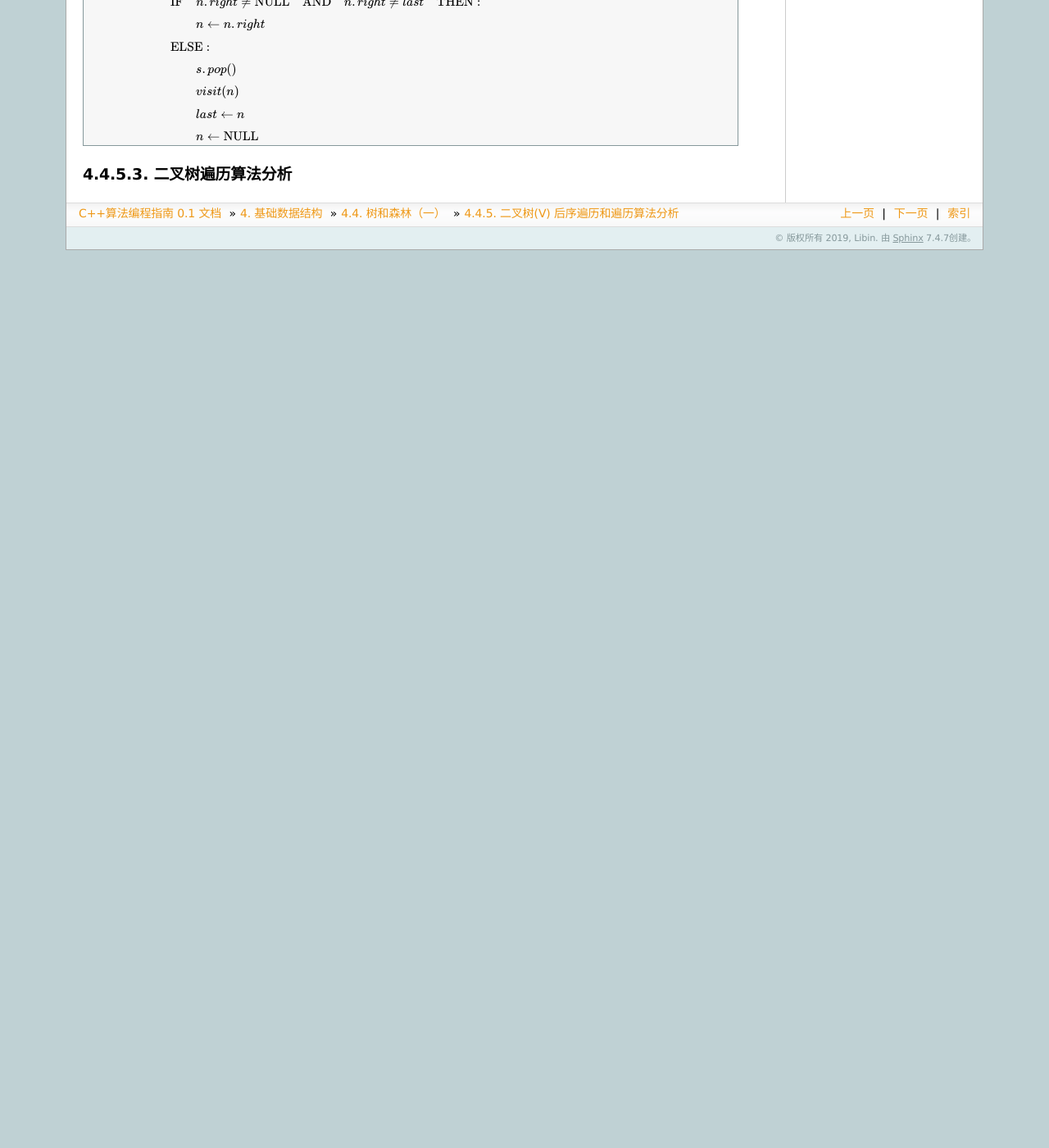
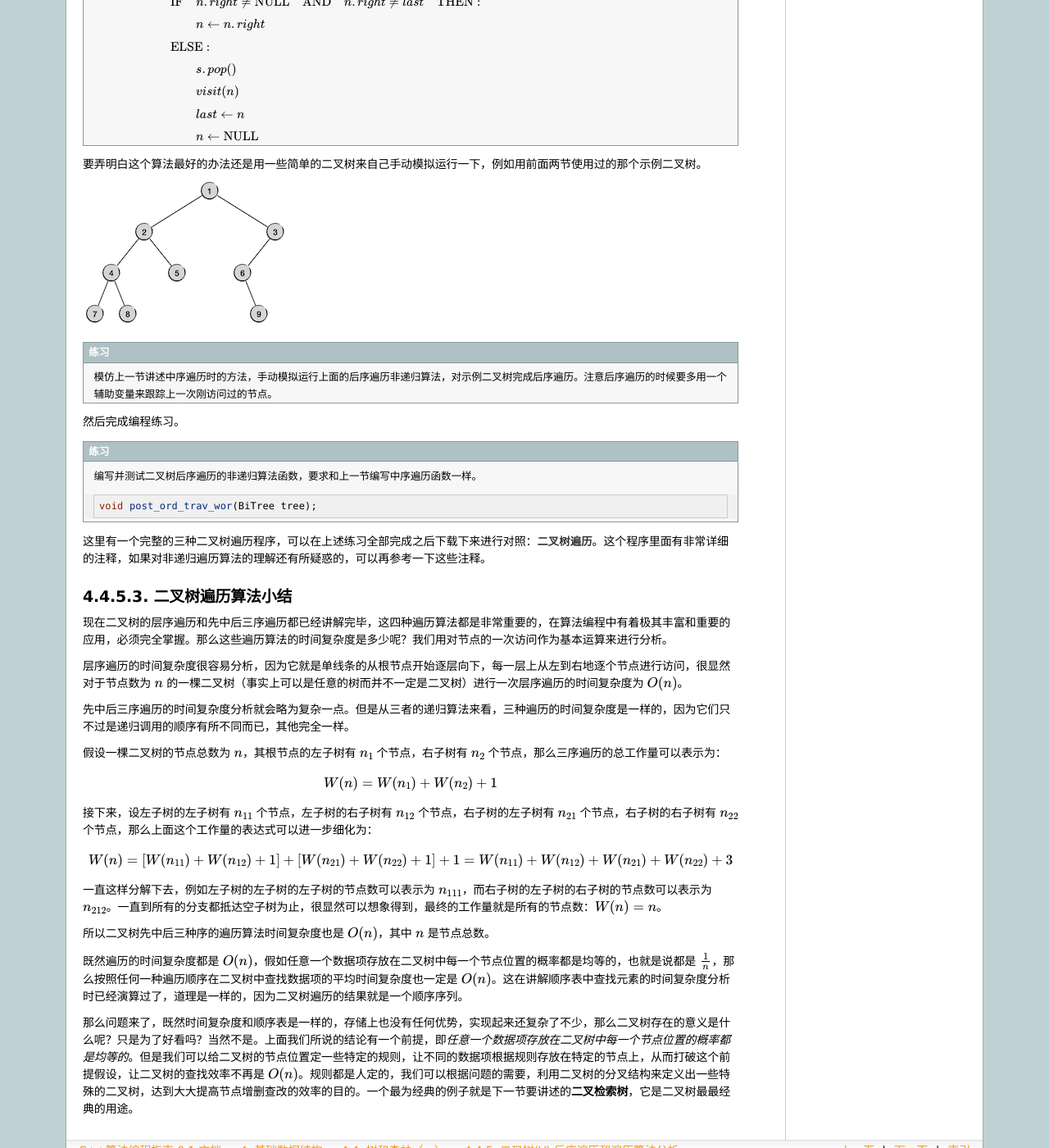
Before and after one commit to majorli/algo_guide, a Sphinx documentation site: the page built from source/ch03/sec04/345_bitree_5.rst, in a window 1280 px wide and 1400 px high, scrolled down 2543 px. Shown: the whole window at 82% size. Built offline with Sphinx 7.4.7, drawn with Linux system fonts in a browser that asks for light colours; formulas are drawn with MathJax 3; before the commit the page ends 2848 px from its top, so only the background shows below that; some of the changed text lies outside the part shown.

Commit message:
20200906_2321draft_345_writing

```diff
--- a/source/ch03/sec04/345_bitree_5.rst
+++ b/source/ch03/sec04/345_bitree_5.rst
@@ -110,7 +110,51 @@
 
    :math:`\ \ \ \ \ \ \ \ \ \ \ \ \ \ \ \ \ \ \ \ \ \ \ \ \ \ \ \ \ \ \ \ n \leftarrow \text{NULL}`
 
+要弄明白这个算法最好的办法还是用一些简单的二叉树来自己手动模拟运行一下，例如用前面两节使用过的那个示例二叉树。
 
+.. image:: ../../images/343_pre_ord_example.png
 
-二叉树遍历算法分析
+.. admonition:: 练习
+
+   模仿上一节讲述中序遍历时的方法，手动模拟运行上面的后序遍历非递归算法，对示例二叉树完成后序遍历。注意后序遍历的时候要多用一个辅助变量来跟踪上一次刚访问过的节点。
+
+然后完成编程练习。
+
+.. admonition:: 练习
+
+   编写并测试二叉树后序遍历的非递归算法函数，要求和上一节编写中序遍历函数一样。
+
+   .. code-block:: c++
+
+      void post_ord_trav_wor(BiTree tree);
+
+这里有一个完整的三种二叉树遍历程序，可以在上述练习全部完成之后下载下来进行对照：:download:`二叉树遍历 </codes/343_bitree_trav.cpp>`\ 。这个程序里面有非常详细的注释，如果对非递归遍历算法的理解还有所疑惑的，可以再参考一下这些注释。
+
+二叉树遍历算法小结
 ^^^^^^^^^^^^^^^^^^
+
+现在二叉树的层序遍历和先中后三序遍历都已经讲解完毕，这四种遍历算法都是非常重要的，在算法编程中有着极其丰富和重要的应用，必须完全掌握。那么这些遍历算法的时间复杂度是多少呢？我们用对节点的一次访问作为基本运算来进行分析。
+
+层序遍历的时间复杂度很容易分析，因为它就是单线条的从根节点开始逐层向下，每一层上从左到右地逐个节点进行访问，很显然对于节点数为 :math:`n` 的一棵二叉树（事实上可以是任意的树而并不一定是二叉树）进行一次层序遍历的时间复杂度为 :math:`O(n)`\ 。
+
+先中后三序遍历的时间复杂度分析就会略为复杂一点。但是从三者的递归算法来看，三种遍历的时间复杂度是一样的，因为它们只不过是递归调用的顺序有所不同而已，其他完全一样。
+
+假设一棵二叉树的节点总数为 :math:`n`\ ，其根节点的左子树有 :math:`n_1` 个节点，右子树有 :math:`n_2` 个节点，那么三序遍历的总工作量可以表示为：
+
+.. math::
+
+   W(n)=W(n_1)+W(n_2)+1
+
+接下来，设左子树的左子树有 :math:`n_{11}` 个节点，左子树的右子树有 :math:`n_{12}` 个节点，右子树的左子树有 :math:`n_{21}` 个节点，右子树的右子树有 :math:`n_{22}` 个节点，那么上面这个工作量的表达式可以进一步细化为：
+
+.. math::
+
+   W(n)=[W(n_{11})+W(n_{12})+1]+[W(n_{21})+W(n_{22})+1]+1=W(n_{11})+W(n_{12})+W(n_{21})+W(n_{22})+3
+
+一直这样分解下去，例如左子树的左子树的左子树的节点数可以表示为 :math:`n_{111}`\ ，而右子树的左子树的右子树的节点数可以表示为 :math:`n_{212}`\ 。一直到所有的分支都抵达空子树为止，很显然可以想象得到，最终的工作量就是所有的节点数：:math:`W(n)=n`\ 。
+
+所以二叉树先中后三种序的遍历算法时间复杂度也是 :math:`O(n)`\ ，其中 :math:`n` 是节点总数。
+
+既然遍历的时间复杂度都是 :math:`O(n)`\ ，假如任意一个数据项存放在二叉树中每一个节点位置的概率都是均等的，也就是说都是 :math:`1\over n`\ ，那么按照任何一种遍历顺序在二叉树中查找数据项的平均时间复杂度也一定是 :math:`O(n)`\ 。这在讲解顺序表中查找元素的时间复杂度分析时已经演算过了，道理是一样的，因为二叉树遍历的结果就是一个顺序序列。
+
+那么问题来了，既然时间复杂度和顺序表是一样的，存储上也没有任何优势，实现起来还复杂了不少，那么二叉树存在的意义是什么呢？只是为了好看吗？当然不是。上面我们所说的结论有一个前提，即\ :emphasis:`任意一个数据项存放在二叉树中每一个节点位置的概率都是均等的`\ 。但是我们可以给二叉树的节点位置定一些特定的规则，让不同的数据项根据规则存放在特定的节点上，从而打破这个前提假设，让二叉树的查找效率不再是 :math:`O(n)`\ 。规则都是人定的，我们可以根据问题的需要，利用二叉树的分叉结构来定义出一些特殊的二叉树，达到大大提高节点增删查改的效率的目的。一个最为经典的例子就是下一节要讲述的\ :strong:`二叉检索树`\ ，它是二叉树最最经典的用途。
```
